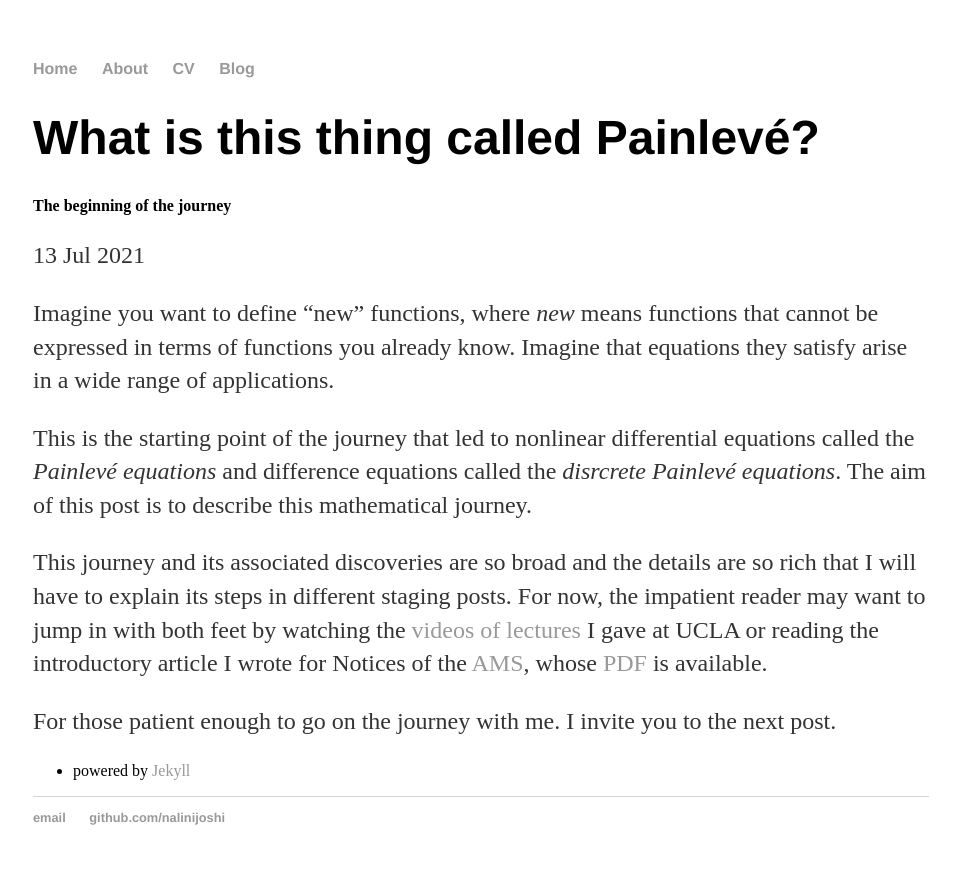
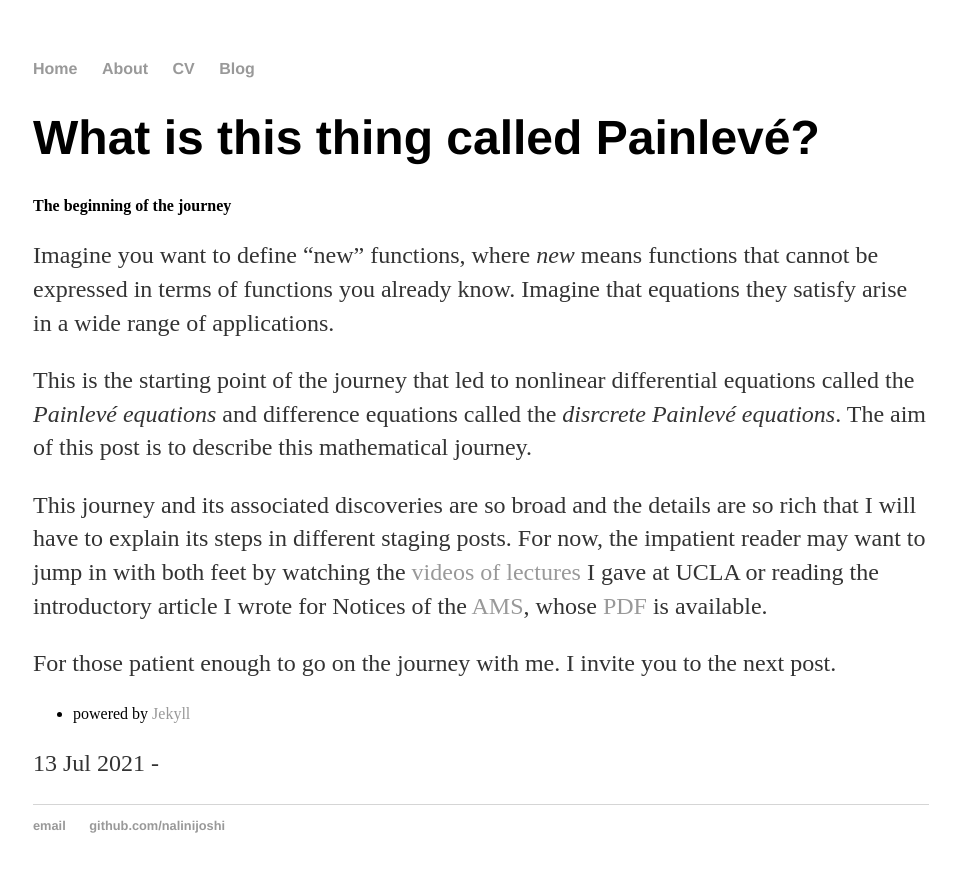
Before and after one commit to nalinijoshi/nalinijoshi.github.io, a Jekyll site: the page built from _posts/2021-07-13-what-is-this-thing-called-painleve.md, in a window 1280 px wide. Shown: the top 872 px of the page, without its empty margins (159-1119 px from the left). Built offline with Jekyll 4.4.1, drawn with Linux system fonts in a browser that asks for light colours.

Commit message:
Update post.html
Moved where date appears, with page author.

```diff
--- a/_layouts/post.html
+++ b/_layouts/post.html
@@ -2,8 +2,9 @@
 layout: default
 katex: True
 ---
-<p class="meta">{{ page.date | date_to_string }}</p>
 
 <div class="post">
   {{ content }}
 </div>
+
+<p>{{ page.date | date_to_string }} - {{ page.author }}</p>
```
